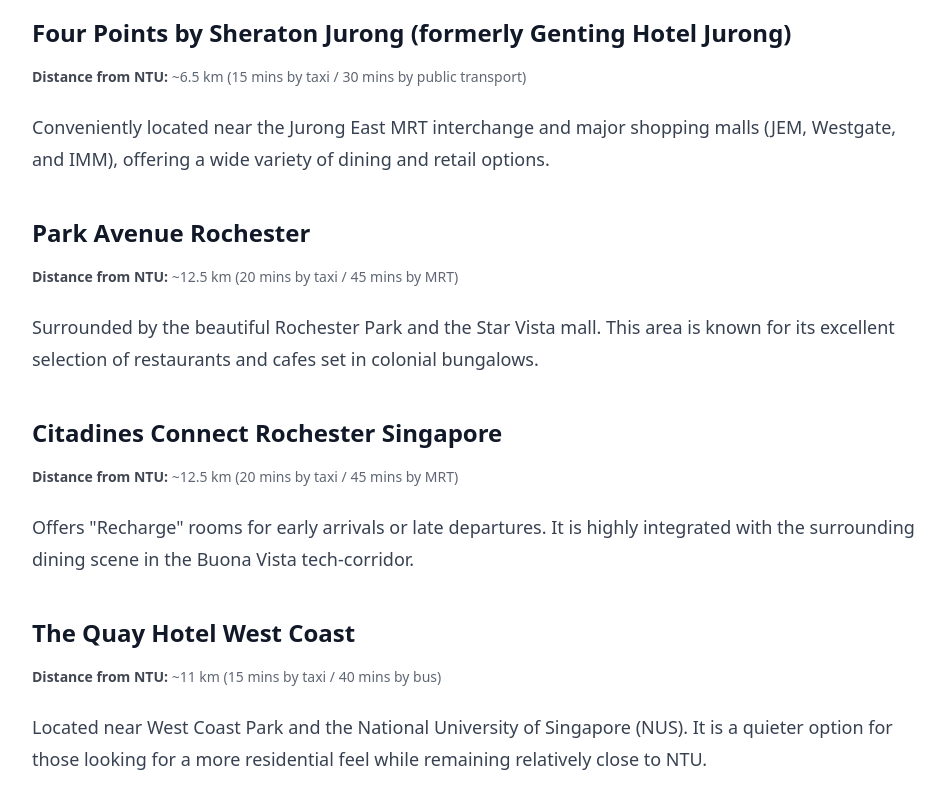
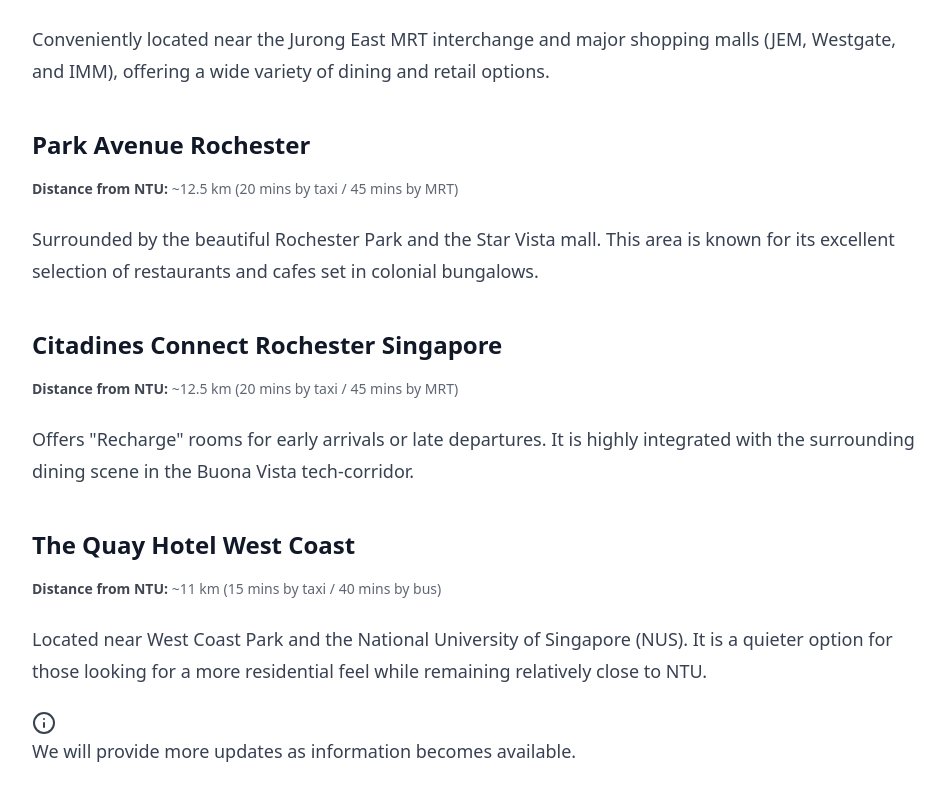
Before and after one commit to apcncs2026/apcncs2026.github.io, a SvelteKit app: page /accommodation in a window 1280 px wide. Shown: the part 1421-2220 px from the top of the page, without its empty margins (160-1105 px from the left). Built offline with nearby package versions, Linux system fonts and the light colour scheme.

Commit message:
Refactor hotel list to modular data file and reorder before info alert

```diff
--- /dev/null
+++ b/src/lib/data/hotels.ts
@@ -0,0 +1,40 @@
+export interface Hotel {
+	id: string;
+	name: string;
+	subtitle?: string;
+	distance: string;
+	description: string;
+	url?: string;
+}
+
+export const otherHotels: Hotel[] = [
+	{
+		id: "four-points-jurong",
+		name: "Four Points by Sheraton Jurong",
+		subtitle: "formerly Genting Hotel Jurong",
+		distance: "~6.5 km (15 mins by taxi / 30 mins by public transport)",
+		description:
+			"Conveniently located near the Jurong East MRT interchange and major shopping malls (JEM, Westgate, and IMM), offering a wide variety of dining and retail options."
+	},
+	{
+		id: "park-avenue-rochester",
+		name: "Park Avenue Rochester",
+		distance: "~12.5 km (20 mins by taxi / 45 mins by MRT)",
+		description:
+			"Surrounded by the beautiful Rochester Park and the Star Vista mall. This area is known for its excellent selection of restaurants and cafes set in colonial bungalows."
+	},
+	{
+		id: "citadines-connect-rochester",
+		name: "Citadines Connect Rochester Singapore",
+		distance: "~12.5 km (20 mins by taxi / 45 mins by MRT)",
+		description:
+			"Offers \"Recharge\" rooms for early arrivals or late departures. It is highly integrated with the surrounding dining scene in the Buona Vista tech-corridor."
+	},
+	{
+		id: "quay-hotel-west-coast",
+		name: "The Quay Hotel West Coast",
+		distance: "~11 km (15 mins by taxi / 40 mins by bus)",
+		description:
+			"Located near West Coast Park and the National University of Singapore (NUS). It is a quieter option for those looking for a more residential feel while remaining relatively close to NTU."
+	}
+];
--- a/src/routes/accommodation/+page.svelte
+++ b/src/routes/accommodation/+page.svelte
@@ -2,6 +2,7 @@
 	import Icon from '$lib/components/Icon.svelte';
 	import Link from '$lib/components/Link.svelte';
 	import { getHeroBackgroundStyle } from '$lib/config/heroImages';
+	import { otherHotels } from '$lib/data/hotels';
 </script>
 
 <svelte:head>
@@ -42,55 +43,32 @@
 					</div>
 				</div>
 
-				<div class="alert alert-info">
-					<Icon name="info" class_="stroke-current shrink-0 h-6 w-6" />
-					<span>We will provide more updates as information becomes available.</span>
-				</div>
-
 				<h2 class="text-3xl font-bold mb-8 mt-12">Other Hotels Near NTU</h2>
 
 				<p class="mb-8">
 					Participants are also welcome to explore other hotels near to NTU. These are:
 				</p>
 
-				<div class="card bg-base-200 mb-6">
-					<div class="card-body">
-						<h3 class="card-title text-primary">Four Points by Sheraton Jurong (formerly Genting Hotel Jurong)</h3>
-						<p class="text-sm opacity-80"><strong>Distance from NTU:</strong> ~6.5 km (15 mins by taxi / 30 mins by public transport)</p>
-						<p>
-							Conveniently located near the Jurong East MRT interchange and major shopping malls (JEM, Westgate, and IMM), offering a wide variety of dining and retail options.
-						</p>
+				{#each otherHotels as hotel (hotel.id)}
+					<div class="card bg-base-200 mb-6">
+						<div class="card-body">
+							<h3 class="card-title text-primary">
+								{#if hotel.url}
+									<Link href={hotel.url} text={hotel.name} />
+								{:else}
+									{hotel.name}
+								{/if}
+								{#if hotel.subtitle} ({hotel.subtitle}){/if}
+							</h3>
+							<p class="text-sm opacity-80"><strong>Distance from NTU:</strong> {hotel.distance}</p>
+							<p>{hotel.description}</p>
+						</div>
 					</div>
-				</div>
+				{/each}
 
-				<div class="card bg-base-200 mb-6">
-					<div class="card-body">
-						<h3 class="card-title text-primary">Park Avenue Rochester</h3>
-						<p class="text-sm opacity-80"><strong>Distance from NTU:</strong> ~12.5 km (20 mins by taxi / 45 mins by MRT)</p>
-						<p>
-							Surrounded by the beautiful Rochester Park and the Star Vista mall. This area is known for its excellent selection of restaurants and cafes set in colonial bungalows.
-						</p>
-					</div>
-				</div>
-
-				<div class="card bg-base-200 mb-6">
-					<div class="card-body">
-						<h3 class="card-title text-primary">Citadines Connect Rochester Singapore</h3>
-						<p class="text-sm opacity-80"><strong>Distance from NTU:</strong> ~12.5 km (20 mins by taxi / 45 mins by MRT)</p>
-						<p>
-							Offers "Recharge" rooms for early arrivals or late departures. It is highly integrated with the surrounding dining scene in the Buona Vista tech-corridor.
-						</p>
-					</div>
-				</div>
-
-				<div class="card bg-base-200 mb-6">
-					<div class="card-body">
-						<h3 class="card-title text-primary">The Quay Hotel West Coast</h3>
-						<p class="text-sm opacity-80"><strong>Distance from NTU:</strong> ~11 km (15 mins by taxi / 40 mins by bus)</p>
-						<p>
-							Located near West Coast Park and the National University of Singapore (NUS). It is a quieter option for those looking for a more residential feel while remaining relatively close to NTU.
-						</p>
-					</div>
+				<div class="alert alert-info">
+					<Icon name="info" class_="stroke-current shrink-0 h-6 w-6" />
+					<span>We will provide more updates as information becomes available.</span>
 				</div>
 			</div>
 		</div>
```
